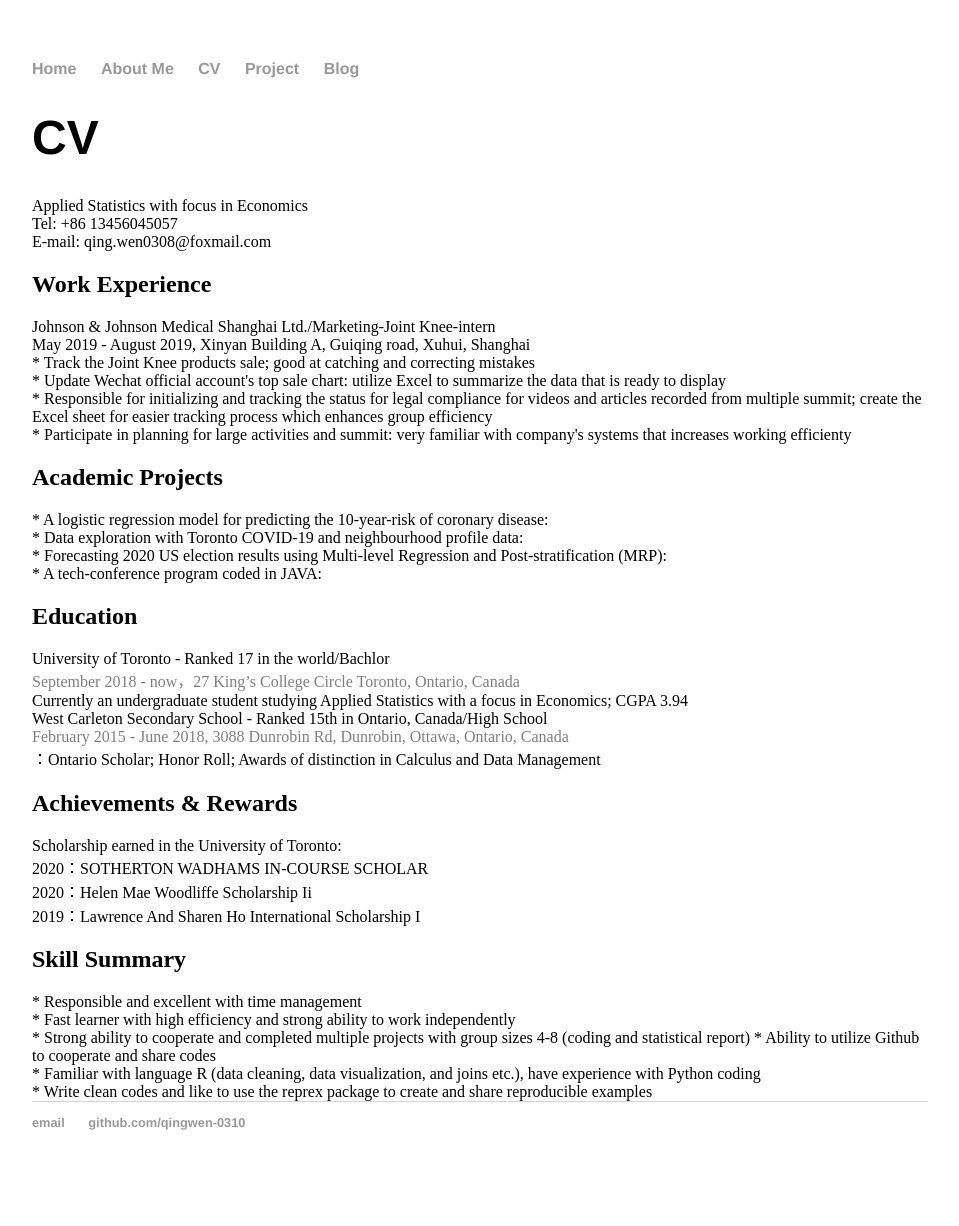
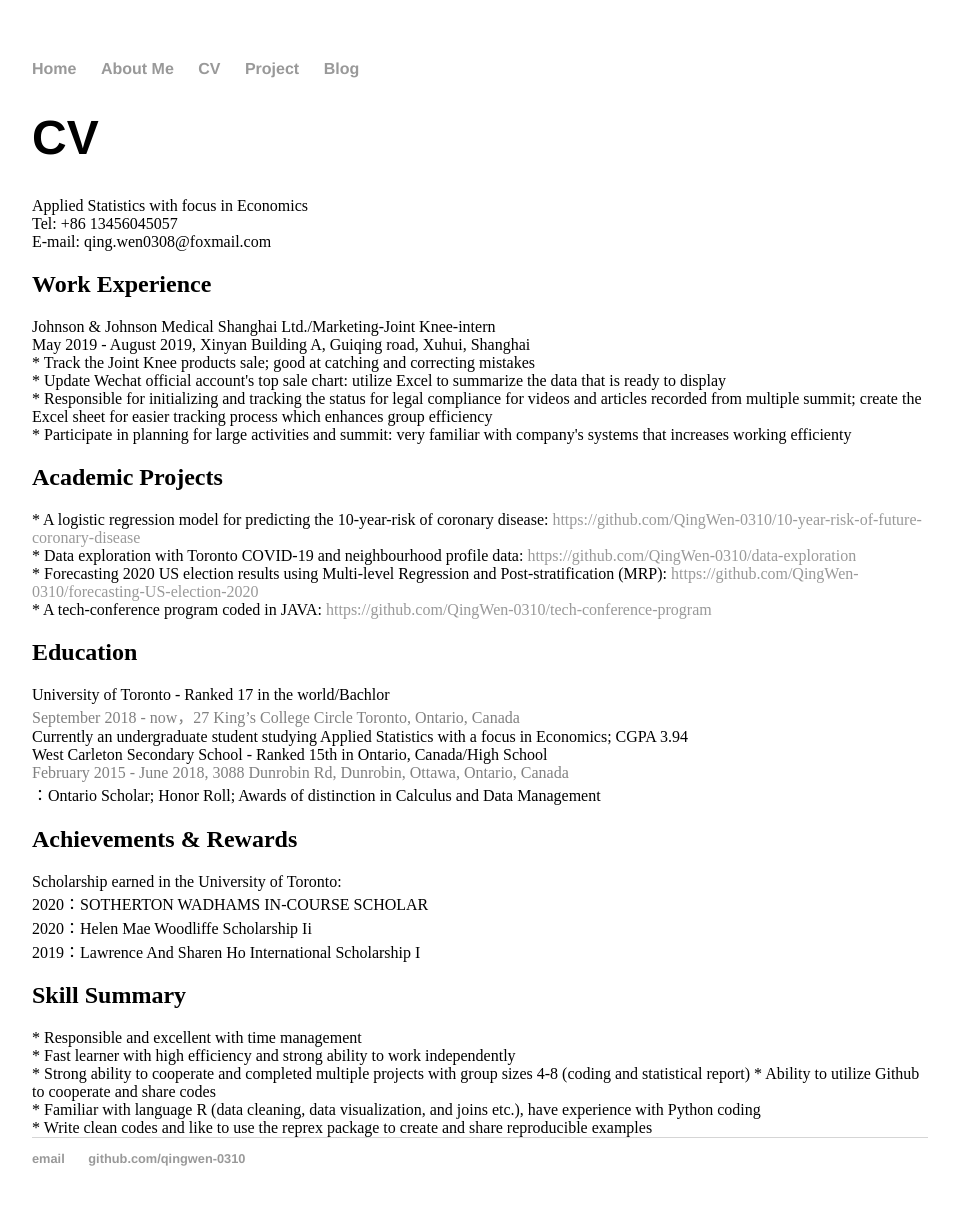
Before and after one commit to QingWen-0310/QingWen-0310.github.io, a Jekyll site: the page built from cv/index.html, in a window 1280 px wide. Shown: the whole page, without its empty margins (160-1119 px from the left). Built offline with Jekyll 4.4.1, drawn with Linux system fonts in a browser that asks for light colours; Markdown is read by kramdown in place of the engine named in the settings; before the commit the page ends 1190 px from its top, so only the background shows below that.

Commit message:
Update index.html

```diff
--- a/cv/index.html
+++ b/cv/index.html
@@ -17,11 +17,11 @@ May 2019 - August 2019, Xinyan Building A, Guiqing road, Xuhui, Shanghai <br>
 <span>
 <h2><b>Academic Projects</b></h2>
 * A logistic regression model for predicting the 10-year-risk of coronary disease:
-<a href="https://github.com/QingWen-0310/10-year-risk-of-future-coronary-disease"></a> <br>
-* Data exploration with Toronto COVID-19 and neighbourhood profile data: <a href ="https://github.com/QingWen-0310/data-exploration"></a>  <br>
+<a href="https://github.com/QingWen-0310/10-year-risk-of-future-coronary-disease">https://github.com/QingWen-0310/10-year-risk-of-future-coronary-disease</a> <br>
+* Data exploration with Toronto COVID-19 and neighbourhood profile data: <a href ="https://github.com/QingWen-0310/data-exploration">https://github.com/QingWen-0310/data-exploration</a>  <br>
 * Forecasting 2020 US election results using Multi-level Regression and Post-stratification (MRP):
-<a href = "https://github.com/QingWen-0310/forecasting-US-election-2020"></a> <br>
-* A tech-conference program coded in JAVA: <a href = "https://github.com/QingWen-0310/tech-conference-program"></a>  <br>
+<a href = "https://github.com/QingWen-0310/forecasting-US-election-2020">https://github.com/QingWen-0310/forecasting-US-election-2020</a> <br>
+* A tech-conference program coded in JAVA: <a href = "https://github.com/QingWen-0310/tech-conference-program">https://github.com/QingWen-0310/tech-conference-program</a>  <br>
 
 <span>
 <h2><b>Education</b></h2>
```
